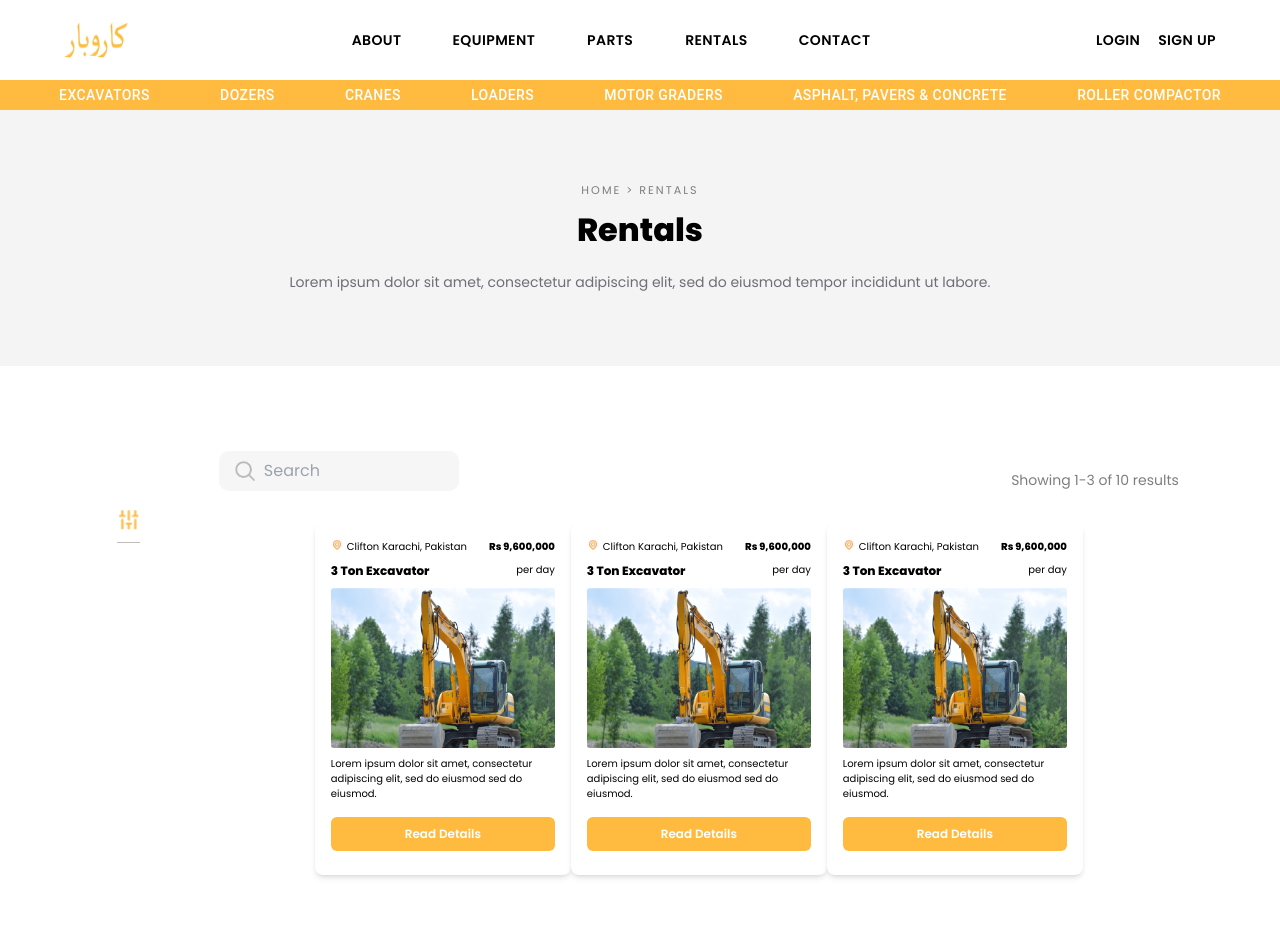
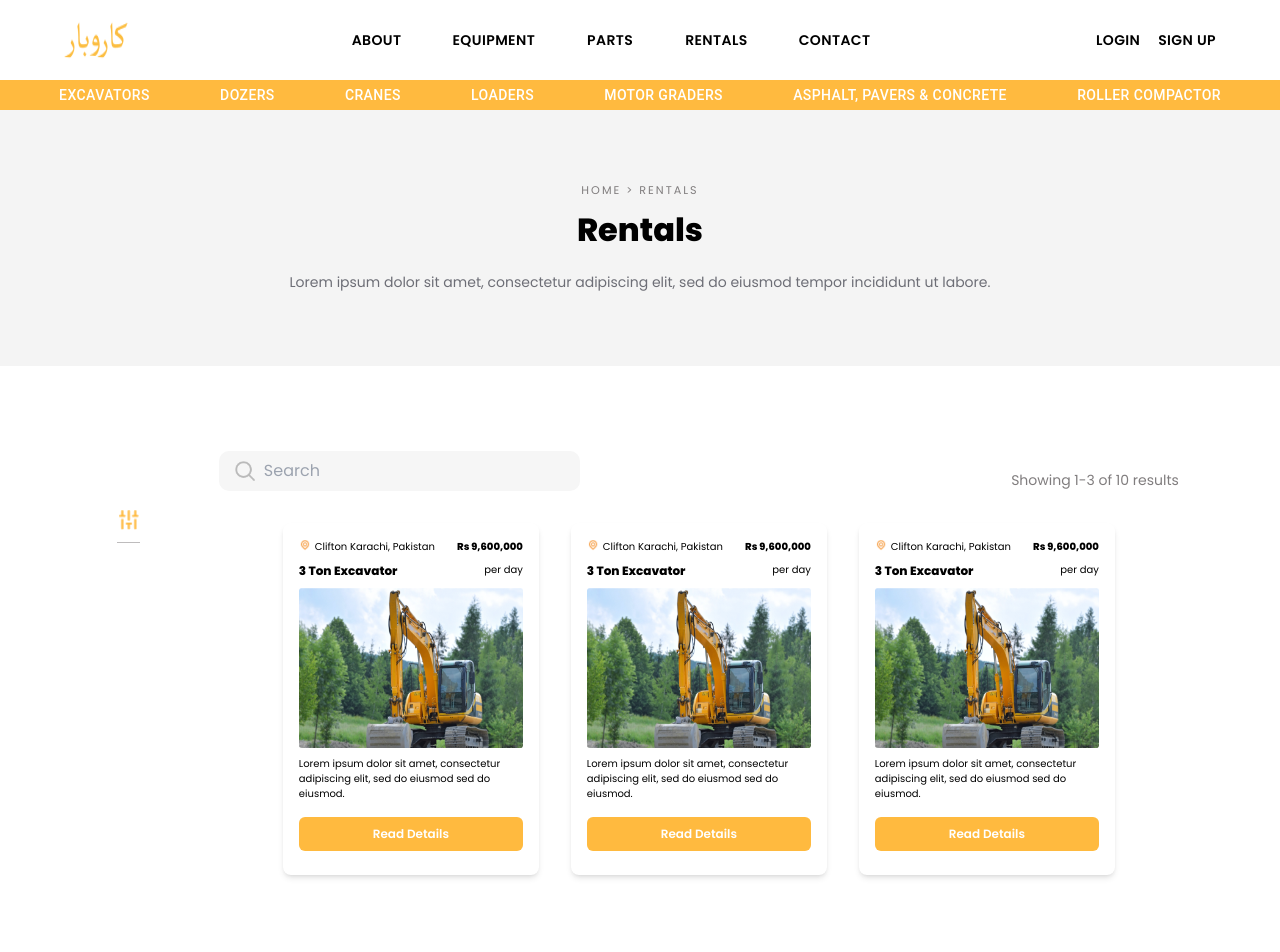
Before and after one commit to Hashir-Khan777/ME-P-Frontend, a React (Create React App) app: page /Rentals in a window 1280 px wide. Shown: the top 952 px of the page. Built offline with nearby package versions, Linux system fonts and the light colour scheme.

Commit message:
fixes for rental

```diff
--- a/src/pages/Rentals/RentalCards.tsx
+++ b/src/pages/Rentals/RentalCards.tsx
@@ -28,13 +28,13 @@ const RentalCards = (props: any) => {
     return (
         <>
             <div className="w-full flex flex-row items-end justify-between">
-                <div className="w-[25%] bg-[#F6F6F6] flex flex-row items-center rounded-[10px]">
+                <div className=" bg-[#F6F6F6] flex flex-row items-center rounded-[10px]">
                     <img src={images.search} className="sm:w-5 sm:h-5 w-4 h-4 absolute ml-4" />
                     <input placeholder="Search" className={"w-full h-[40px] bg-transparent outline-none border-none pl-[45px] rounded-[5px] text-[#807d7e] sm:block hidden"} />
                 </div>
                 <span className='text-[12px] sm:text-[14px] text-[#807d7e]'>{`Showing ${currentPage}-${currentItems.length} of ${data?.length} results`}</span>
             </div>
-            <div className="sm:flex block flex-wrap justify-between mt-8 m-auto">
+            <div className="sm:flex block flex-wrap justify-between m-auto items-end my-[2rem] mx-[4rem]">
                 {currentItems.map((item: any, index: number) => {
                     return (
                         <div
```
